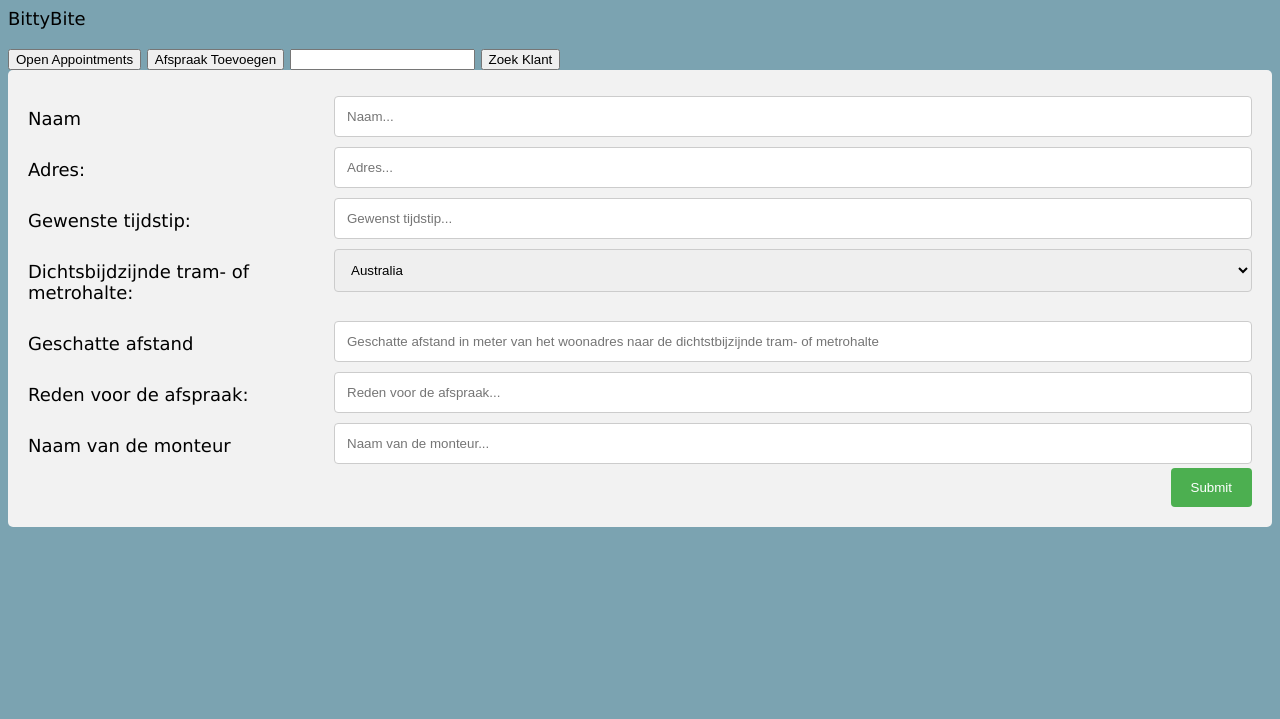
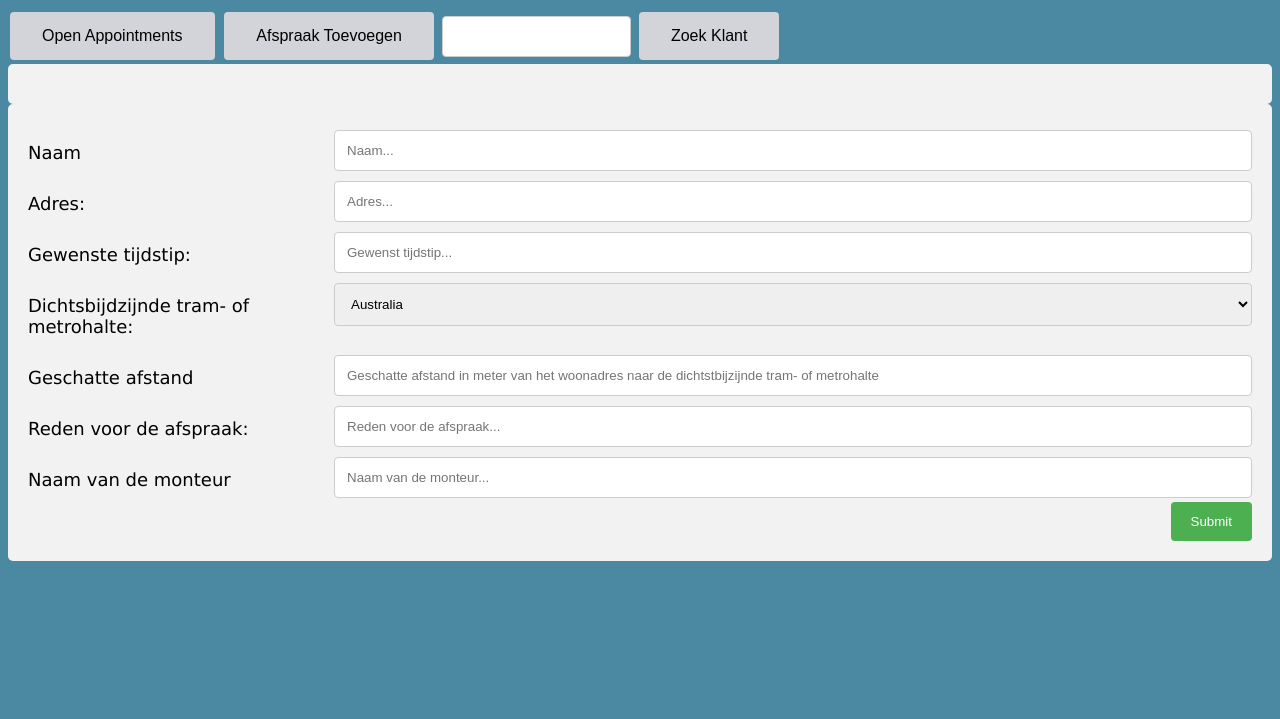
Before and after one commit to Loratian/Algoritmes-Datastructuren, a plain HTML site: page Opdracht/Opdracht/index.html in a window 1280 px wide. Shown: the part 81-800 px from the top of the page. Drawn offline with Linux system fonts and the light colour scheme; no server answers.

Commit message:
Layout purtufied

```diff
--- a/Opdracht/Opdracht/Styles.css
+++ b/Opdracht/Opdracht/Styles.css
@@ -3,12 +3,27 @@
 }
 
 body {
-    background-color: rgb(123, 163, 177);
+    background-color: #4B88A2;
     display: block;
     margin: 8px;
     font-family: verdana;
     font-size: 18px;
+    color: #000;
   }
+
+button{
+  background-color: #D3D4D9; /* Green */
+  border: none;
+  color: #000;
+  padding: 15px 32px;
+  text-align: center;
+  text-decoration: none;
+  display: inline-block;
+  font-size: 16px;
+  margin: 4px 2px;
+  cursor: pointer;
+  border-radius: 4px;
+}
 
   h1 {
     color: white;
@@ -74,3 +89,11 @@ body {
       margin-top: 0;
     }
   }
+
+  #searchValue{
+    width: 15%;
+    padding: 12px;
+    border: 1px solid #ccc;
+    border-radius: 4px;
+    resize: vertical
+  }
--- a/Opdracht/Opdracht/index.html
+++ b/Opdracht/Opdracht/index.html
@@ -9,14 +9,16 @@
 <body>
 
     <h1>Algoritmes & Datastructuur</h1>
-    <p>BittyBite</p>
     <button id="openAppointments">Open Appointments</button>
     <button id="afspraakToevoegen">Afspraak Toevoegen</button>
     <input id="searchValue"></label>
     <button id="searchKlant">Zoek Klant</button>
 
     <div class="page" id="page-openAppointment" style="display: block;">
-        <div id="appointmentContainer"> </div>
+        <div class="container">
+            <div id="appointmentContainer">
+            </div>
+        </div>
     </div>
 
     <div class="page" id="page-toevoegen" style="display: block;">
@@ -89,9 +91,9 @@
         </div>
         </form>
     </div>
-</main>
-<script src="javascript.js"></script>
-<script id="import-appointments" type="text/javascript" src="defaultAfspraken.json"></script>
+    </main>
+    <script src="javascript.js"></script>
+    <script id="import-appointments" type="text/javascript" src="defaultAfspraken.json"></script>
 </body>
 
 </html>
--- a/Opdracht/Opdracht/javascript.js
+++ b/Opdracht/Opdracht/javascript.js
@@ -143,7 +143,6 @@ function loadAppointments() {
 
 };
 
-
 function searchCustomer() {
 
 }
```
